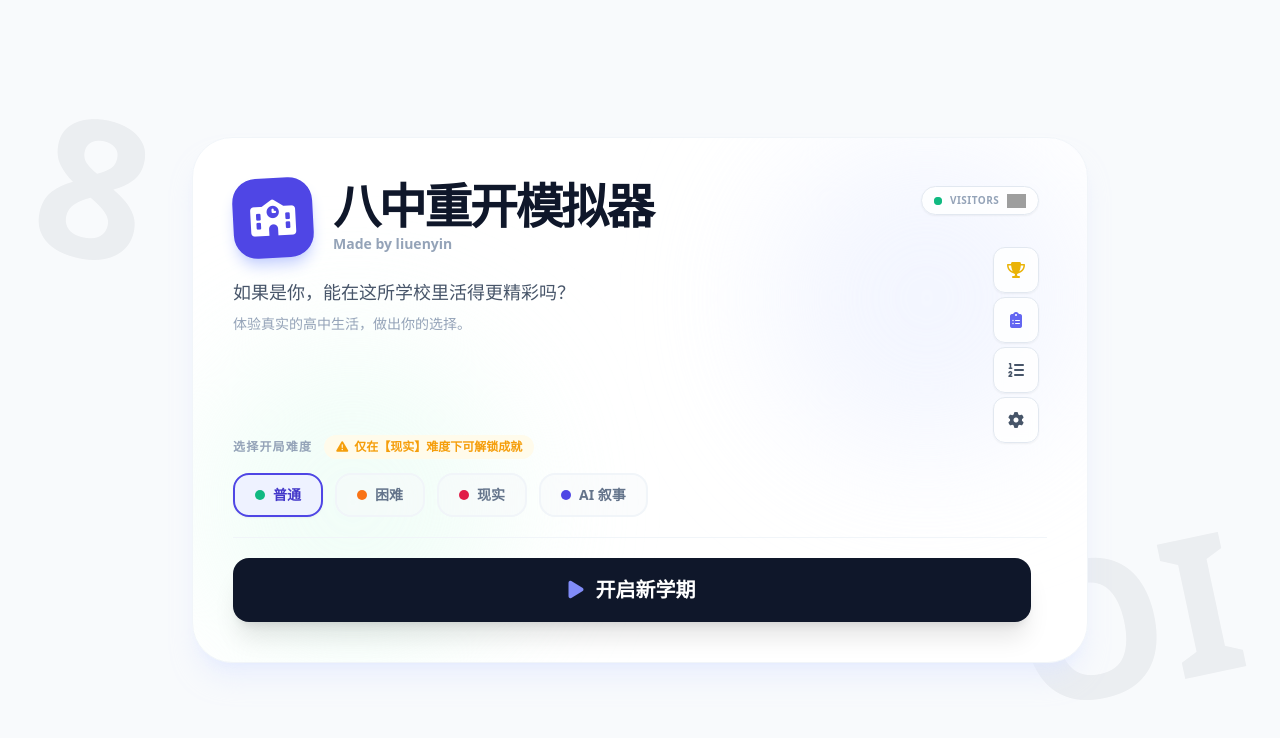
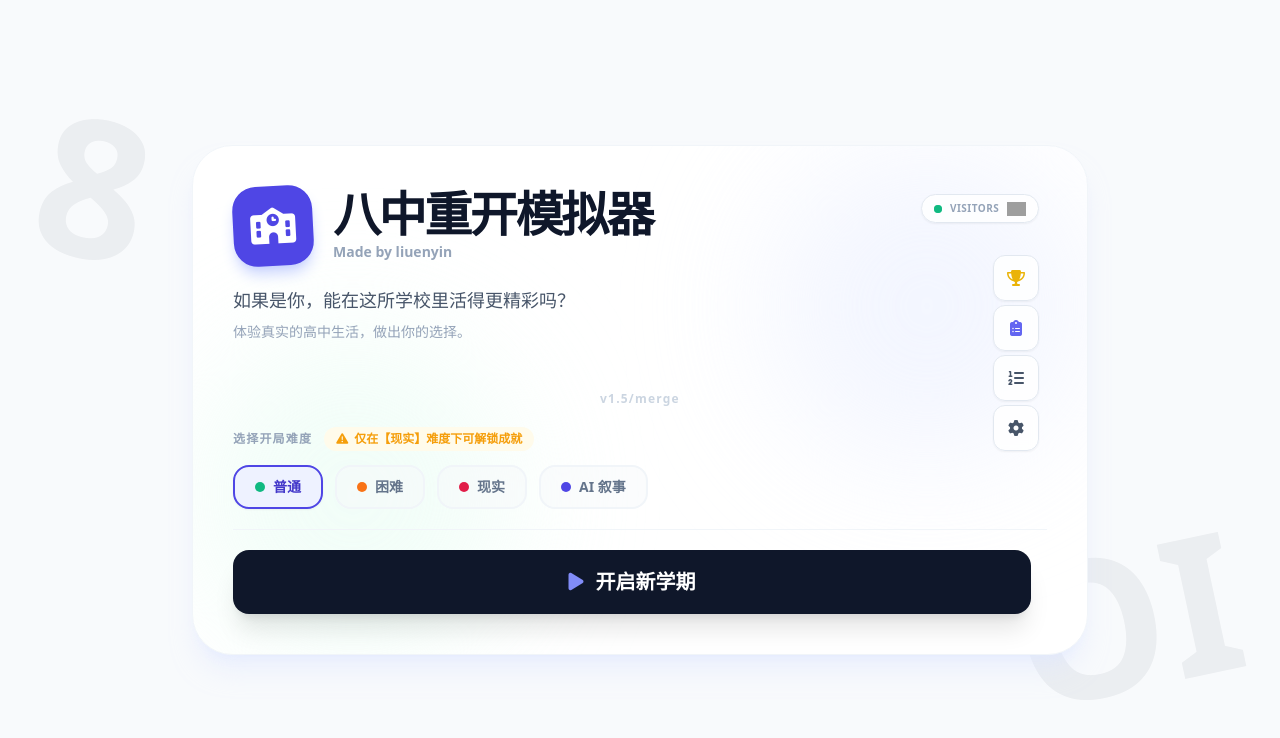
Before and after one commit to xErufy7/recallbj8z, a React (Vite) app: page / in a window 1280 px wide. Shown: the top 738 px of the page. Built offline with nearby package versions, Linux system fonts and the light colour scheme; grey boxes are pictures that could not be loaded.

Commit message:
写更新日志

```diff
--- a/components/HomeView.tsx
+++ b/components/HomeView.tsx
@@ -120,8 +120,13 @@ const HomeView: React.FC<HomeViewProps> = ({ selectedDifficulty, onDifficultyCha
                                 <span className="text-sm text-slate-400 font-normal">体验真实的高中生活，做出你的选择。</span>
                             </p>
 
+                            {/* Version */}
+                            <div className="text-center mt-10">
+                                <span className="text-xs font-bold text-slate-300 tracking-widest">v1.5/merge</span>
+                            </div>
+
                             {/* Difficulty Selection */}
-                            <div className="mt-24">
+                            <div className="mt-4">
                                 <div className="flex flex-wrap items-center gap-3 mb-3 min-h-[28px]">
                                     <h3 className="text-xs font-black text-slate-400 uppercase tracking-widest whitespace-nowrap">选择开局难度</h3>
                                     {selectedDifficulty !== 'REALITY' && selectedDifficulty !== 'AI_STORY' && (
--- a/data/constants.ts
+++ b/data/constants.ts
@@ -2,6 +2,7 @@
 import { Difficulty, GeneralStats } from '../types';
 
 export const CHANGELOG_DATA = [
+    { version: 'v1.5/merge', date: '2026-8-11', content: ['主页UI大幅优化', '新增按钮动画效果', '天赋界面简化', '面板间距调整', '多处细节优化'] },
     { version: 'v1.5/merge', date: '2026-8-8', content: ['新增排行榜系统', '新增自定义API配置', '天赋被动系统', '每难度独立存档', '优化弹窗阴影遮盖效果'] },
     { version: 'v1.4', date: '2026-5-21', content: ['优化了主界面排版', '新增自定义 API 配置', '保存进度方式改为自动保存', '优化了排行榜的显示', '新增重置成就功能'] },
     { version: 'v1.3/beta', date: '2026-1-22', content: ['新增【无限重开 AI版】，接入 Gemini API 实现动态事件。', '优化了负债逻辑，现在负债会有分级 Debuff。'] },
```
